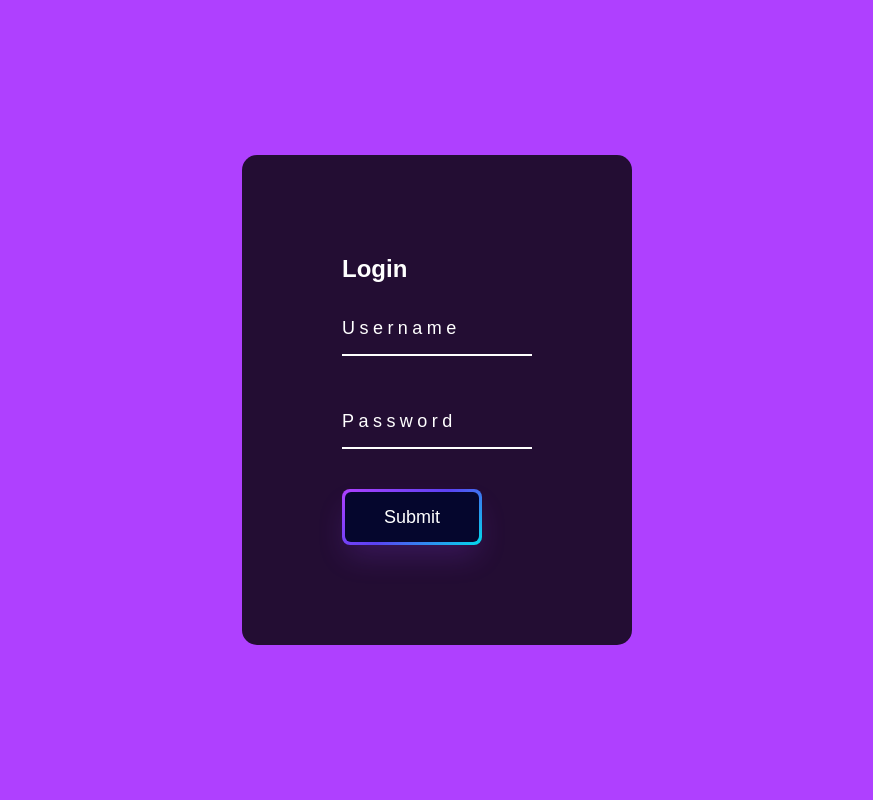
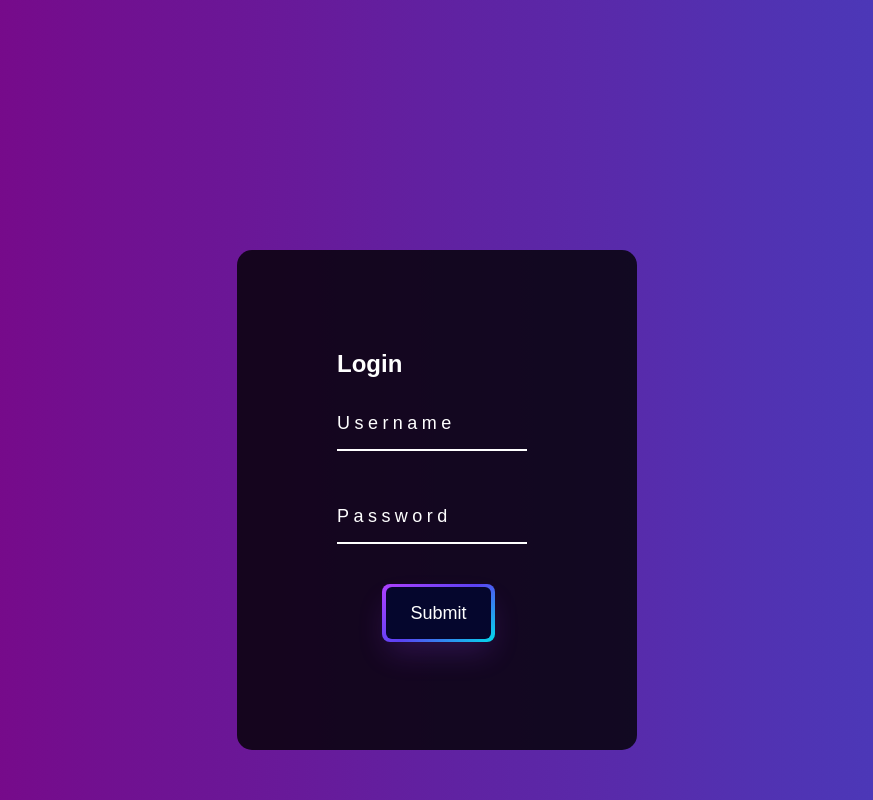
Before and after one commit to vinimostaco/login-page, a plain HTML site: page index.html in a window 1280 px wide. Shown: the whole page, without its empty margins (203-1076 px from the left). Drawn offline with Linux system fonts and the light colour scheme.

Commit message:
bonus
background change and centralized the button

```diff
--- a/index.html
+++ b/index.html
@@ -10,12 +10,12 @@
 <body>
 
     <section class="area-login">
-
+            <div class="container">
             <div class="text">
                 <h1>Login</h1>
             </div>
 
-        <div class="Login">
+           <!--  <div class="Login"> -->
 
                 <div class="form-control">
                     <input type="text" required="">
@@ -49,6 +49,7 @@
                     <span class="Submit">Submit</span>
                 </button>
             </div>
+        </div>
     </section>
 
 </body>
--- a/style.css
+++ b/style.css
@@ -6,21 +6,29 @@
 
 body{
   font-family: sans-serif;
-  background-color: #AF40FF;
+  width: 100%;
+  margin: 0;
+  padding: 0;
+  float: left;
+  background-image: linear-gradient(to right, purple, rgb(66, 66, 194)) !important;
 }
+
+
 
 .text{
   color: white;
 }
 
 .area-login{
+  padding: 100px;
+  height: 500px;
   background-color: rgba(0, 0, 0, 0.8);
-      position: absolute;
+  width: 400px;
+  position: relative;
+  border-radius: 15px;
   top: 50%;
   left: 50%;
-      transform: translate(-50%, -50%);
-      padding: 100px;
-      border-radius: 15px;
+  transform: translate(-50%, 50%);
 }
 
 /* styling the span */
@@ -71,21 +79,21 @@ body{
 
   /*styling button */
   button {
-    align-items: center;
+    position: relative;
+    width: 113px;
+    height: 58px;
+    margin-left: 45px;
     background-image: linear-gradient(144deg,#AF40FF, #5B42F3 50%,#00DDEB);
     border: 0;
     border-radius: 8px;
     box-shadow: rgba(151, 65, 252, 0.2) 0 15px 30px -5px;
-    box-sizing: border-box;
     color: #FFFFFF;
-    display: flex;
+
     font-family: Phantomsans, sans-serif;
     font-size: 18px;
-    justify-content: center;
+
     line-height: 1em;
-    max-width: 100%;
-    min-width: 140px;
-    padding: 3px;
+
     text-decoration: none;
     user-select: none;
     -webkit-user-select: none;
```
Lines whose indentation alone changed are shown as unchanged.
